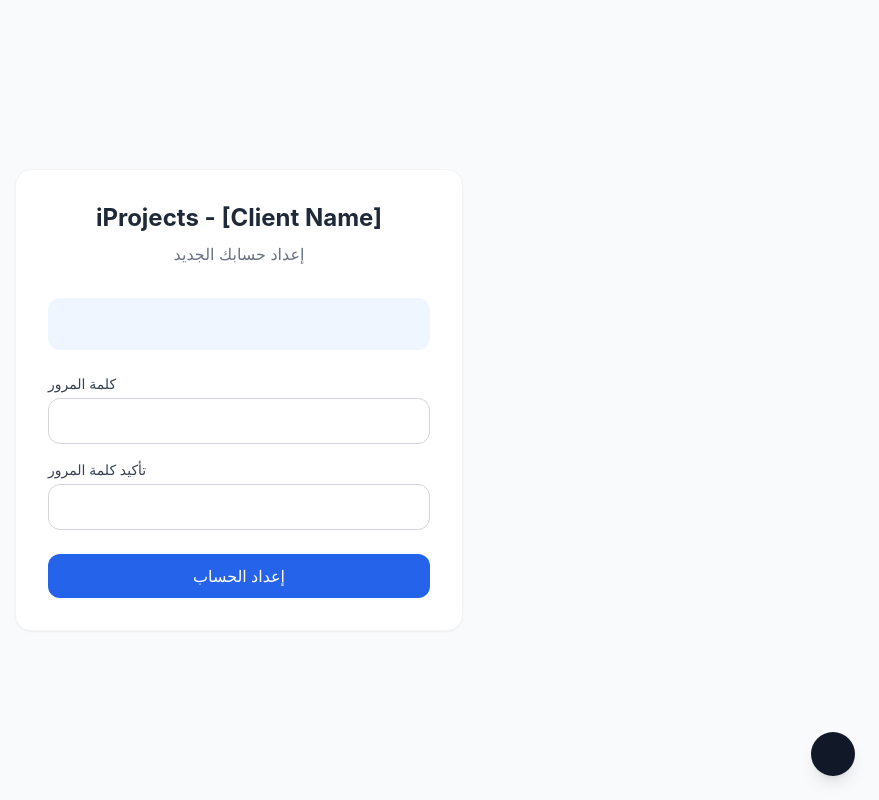
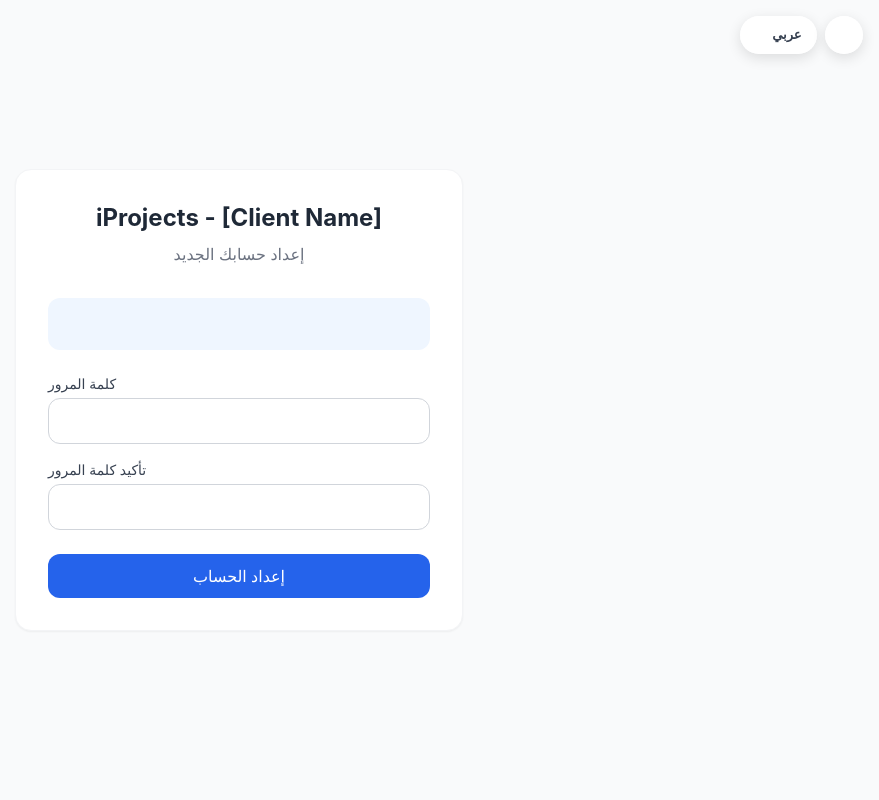
Before and after one commit to QuickAirMenu/projects, a Laravel app: template resources/views/auth/invitation-setup.blade.php in a window 1280 px wide. Shown: the whole page, without its empty margins (401-1280 px from the left). Run offline with Laravel 12, Linux system fonts and the light colour scheme; the template is opened without the code that fills it, so the values that code supplies are empty; data comes from the database, SQL or seed files in the repository; style sheets or scripts are compiled from the project's sources; parts of the project's set-up code (start-up, migrations or seed data) failed here and were passed over; some libraries are stand-ins or nearby versions; some web fonts are replaced.

Commit message:
ui(auth): move theme toggle to top corner + restore language switch on auth pages

```diff
--- a/resources/views/partials/theme-toggle.blade.php
+++ b/resources/views/partials/theme-toggle.blade.php
@@ -1,26 +1,51 @@
-<button type="button" data-theme-toggle aria-label="{{ __('messages.theme_toggle') }}"
-        class="fixed bottom-6 {{ is_rtl() ? 'left-6' : 'right-6' }} z-50 flex h-11 w-11 items-center justify-center rounded-full bg-gray-900 text-white shadow-lg hover:opacity-90">
-    <i class="fas fa-moon"></i>
-</button>
+<div class="auth-controls">
+    <a href="{{ route('lang.switch', app()->getLocale() === 'ar' ? 'en' : 'ar') }}"
+       class="auth-ctrl"
+       title="{{ app()->getLocale() === 'ar' ? 'English' : 'العربية' }}"
+       aria-label="{{ app()->getLocale() === 'ar' ? 'Switch to English' : 'التبديل إلى العربية' }}">
+        <i class="fas fa-language"></i>
+        <span>{{ app()->getLocale() === 'ar' ? 'English' : 'عربي' }}</span>
+    </a>
+    <button type="button" data-auth-theme-toggle class="auth-ctrl auth-ctrl-icon"
+            title="{{ __('messages.theme_toggle') }}" aria-label="{{ __('messages.theme_toggle') }}">
+        <i class="fas fa-moon"></i>
+    </button>
+</div>
+
+<style>
+    .auth-controls {
+        position: fixed; top: 1rem; inset-inline-end: 1rem; z-index: 50;
+        display: flex; align-items: center; gap: .5rem;
+    }
+    .auth-ctrl {
+        display: inline-flex; align-items: center; justify-content: center; gap: .4rem;
+        height: 38px; padding: 0 .9rem; border-radius: 999px; cursor: pointer;
+        background: rgba(255,255,255,.94); color: #374151; font-size: 13px; font-weight: 600;
+        border: 1px solid rgba(255,255,255,.7); box-shadow: 0 4px 14px rgba(0,0,0,.12);
+        text-decoration: none; transition: background .15s ease, transform .15s ease;
+    }
+    .auth-ctrl:hover { background: #fff; }
+    .auth-ctrl-icon { width: 38px; padding: 0; }
+    html.dark .auth-ctrl {
+        background: rgba(26,37,55,.94); color: #e2e8f0; border-color: #33465e;
+    }
+    html.dark .auth-ctrl:hover { background: #22314a; }
+</style>
+
 <script>
     (function () {
-        const buttons = Array.from(document.querySelectorAll('#themeToggle,[data-theme-toggle]'));
-        if (!buttons.length) return;
+        var btn = document.querySelector('[data-auth-theme-toggle]');
+        if (!btn) return;
+        var icon = btn.querySelector('i');
         function paint() {
-            const dark = document.documentElement.classList.contains('dark');
-            buttons.forEach(function (btn) {
-                const label = btn.querySelector('[data-theme-label]');
-                const icon = btn.querySelector('i');
-                if (label) label.textContent = dark ? @json(__('messages.theme_light')) : @json(__('messages.theme_dark'));
-                if (icon) icon.className = dark ? 'fas fa-sun w-4 text-center' : 'fas fa-moon w-4 text-center';
-            });
+            var dark = document.documentElement.classList.contains('dark');
+            icon.className = dark ? 'fas fa-sun' : 'fas fa-moon';
+            btn.setAttribute('aria-pressed', dark ? 'true' : 'false');
         }
-        buttons.forEach(function (btn) {
-            btn.addEventListener('click', function () {
-                const dark = document.documentElement.classList.toggle('dark');
-                try { localStorage.setItem('ip_theme', dark ? 'dark' : 'light'); } catch (e) {}
-                paint();
-            });
+        btn.addEventListener('click', function () {
+            var dark = document.documentElement.classList.toggle('dark');
+            try { localStorage.setItem('ip_theme', dark ? 'dark' : 'light'); } catch (e) {}
+            paint();
         });
         paint();
     })();
```
